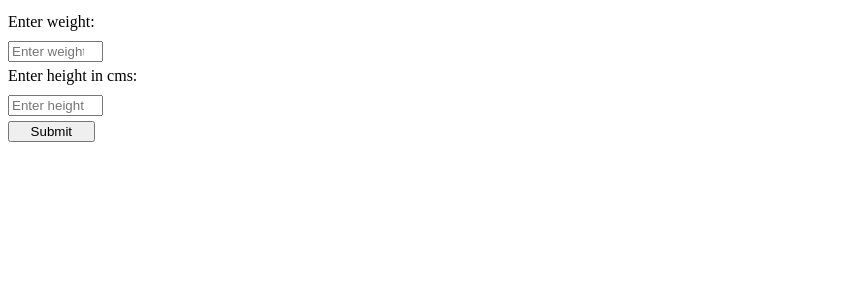
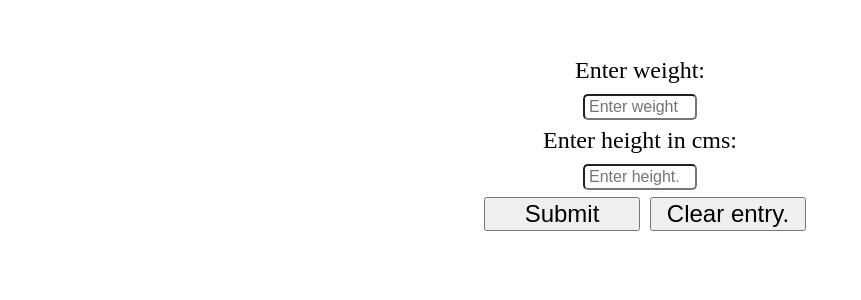
Before and after one commit to Allano256/BMI_RECORDS, a React (Vite) app: page / in a window 1280 px wide. Shown: the top 300 px of the page, without its empty margins (0-861 px from the left). Built offline with nearby package versions, Linux system fonts and the light colour scheme.

Commit message:
Added a clear entry button...

```diff
--- a/src/App.jsx
+++ b/src/App.jsx
@@ -9,10 +9,12 @@ function App() {
 
   const handleWeightChange = (e)=> {
     setNewWeight(e.target.value);
+
   }
 
   const handleHeightChange=(e)=>{
     setNewHeight(e.target.value);
+
   }
 
   const CalculateBMI = ()=>{
@@ -28,6 +30,12 @@ function App() {
 
   };
 
+  const ClearScreen =()=>{
+    setNewHeight("");
+    setNewWeight("");
+    setBmi(null)
+  }
+
   return (
     <>
 
@@ -37,7 +45,11 @@ function App() {
             <input type="number" value={weight} onChange={handleWeightChange} placeholder='Enter weight...'  />
             <label htmlFor="height">Enter height in cms: </label>
             <input type="number" value={height} onChange={handleHeightChange} placeholder='Enter height...' />
+            <div className={styles.buttons}>
             <button onClick={CalculateBMI} >Submit</button>
+            <button onClick={ClearScreen}>Clear entry.</button>
+            </div>
+
 
             { bmi && <div><h3>Your BMI is: {bmi}</h3></div>}
 
--- a/src/App.module.css
+++ b/src/App.module.css
@@ -1,15 +1,30 @@
 .input {
   display: flex;
   flex-direction: column;
+  text-align: center;
+  align-items: center;
+  margin-top: 50px;
+}
+
+input {
+  height: 20px;
+  border-radius: 5px;
+  padding-left: 4px;
 }
 
 .input input,
 button {
   width: 6.5em;
   margin-top: 10px;
+  font-size: 1rem;
 }
 
 .input label,
 button {
-  margin-top: 5px;
+  margin-top: 7px;
+  font-size: 1.5rem;
 }
+
+button {
+  margin-left: 10px;
+}
--- a/src/index.css
+++ b/src/index.css
@@ -0,0 +1,5 @@
+body {
+  padding: 0;
+  margin: 0;
+  box-sizing: border-box;
+}
```
